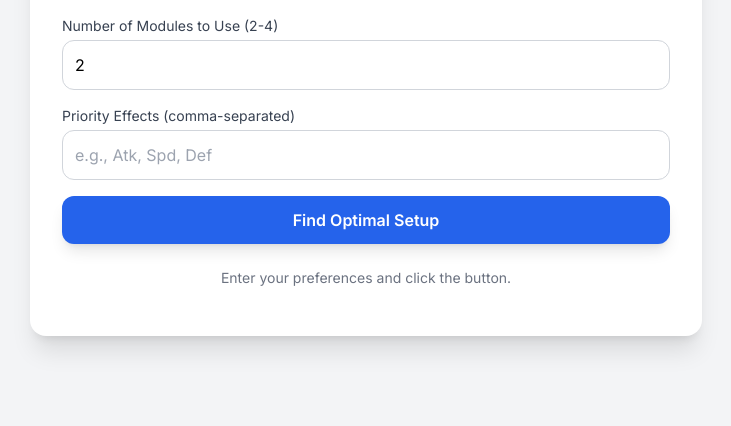
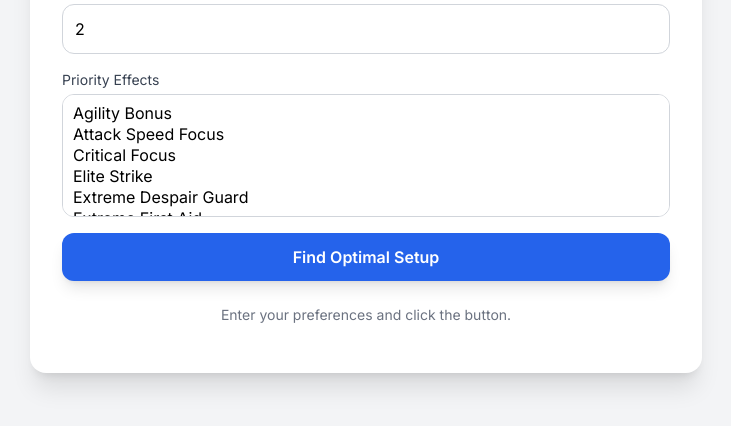
Before and after one commit to maycrywillow/testingmodules, a plain HTML site: page index.html in a window 1280 px wide. Shown: the part 272-698 px from the top of the page, without its empty margins (274-1005 px from the left). Drawn offline with nearby package versions, Linux system fonts and the light colour scheme.

Commit message:
Update index.html

```diff
--- a/index.html
+++ b/index.html
@@ -47,8 +47,31 @@
                 <input type="number" id="numModules" value="2" min="2" max="4" class="mt-1 block w-full p-3 border border-gray-300 rounded-xl focus:outline-none focus:ring-2 focus:ring-blue-500 transition-shadow">
             </div>
             <div>
-                <label for="priorityEffects" class="block text-sm font-medium text-gray-700">Priority Effects (comma-separated)</label>
-                <input type="text" id="priorityEffects" placeholder="e.g., Atk, Spd, Def" class="mt-1 block w-full p-3 border border-gray-300 rounded-xl focus:outline-none focus:ring-2 focus:ring-blue-500 transition-shadow">
+                <label for="priorityEffects" class="block text-sm font-medium text-gray-700">Priority Effects</label>
+                <!-- Multi-select dropdown for priority effects -->
+                <select id="priorityEffects" multiple size="5" class="mt-1 block w-full p-2 border border-gray-300 rounded-xl focus:outline-none focus:ring-2 focus:ring-blue-500 transition-shadow">
+                    <option value="Agility Bonus">Agility Bonus</option>
+                    <option value="Attack Speed Focus">Attack Speed Focus</option>
+                    <option value="Critical Focus">Critical Focus</option>
+                    <option value="Elite Strike">Elite Strike</option>
+                    <option value="Extreme Despair Guard">Extreme Despair Guard</option>
+                    <option value="Extreme First Aid">Extreme First Aid</option>
+                    <option value="Extreme Flexible Movements">Extreme Flexible Movements</option>
+                    <option value="Extreme Life Condensation">Extreme Life Condensation</option>
+                    <option value="Extreme Life Drain">Extreme Life Drain</option>
+                    <option value="Extreme Life Fluctuation">Extreme Life Fluctuation</option>
+                    <option value="Extreme Dmg Stacking">Extreme Dmg Stacking</option>
+                    <option value="Extreme Team Luck">Extreme Team Luck</option>
+                    <option value="Intellect Bonus">Intellect Bonus</option>
+                    <option value="Lucky Focus">Lucky Focus</option>
+                    <option value="Magical Resistance">Magical Resistance</option>
+                    <option value="Physical Resistance">Physical Resistance</option>
+                    <option value="Special Attack Dmg Bonus">Special Attack Dmg Bonus</option>
+                    <option value="Special Healing Bonus">Special Healing Bonus</option>
+                    <option value="Specialization Healing Bonus">Specialization Healing Bonus</option>
+                    <option value="Spellcasting Focus">Spellcasting Focus</option>
+                    <option value="Strength Bonus">Strength Bonus</option>
+                </select>
             </div>
             <button id="optimizeButton" class="w-full bg-blue-600 text-white font-semibold p-3 rounded-xl shadow-lg hover:bg-blue-700 transition-colors duration-200 focus:outline-none focus:ring-2 focus:ring-blue-500 focus:ring-opacity-50">
                 Find Optimal Setup
@@ -73,7 +96,7 @@
     <script>
         document.addEventListener('DOMContentLoaded', () => {
             const numModulesInput = document.getElementById('numModules');
-            const priorityEffectsInput = document.getElementById('priorityEffects');
+            const priorityEffectsSelect = document.getElementById('priorityEffects');
             const optimizeButton = document.getElementById('optimizeButton');
             const statusMessage = document.getElementById('statusMessage');
             const resultsContainer = document.getElementById('resultsContainer');
@@ -97,7 +120,10 @@
 
             function findOptimalModules() {
                 const numModules = parseInt(numModulesInput.value);
-                const priorityEffects = priorityEffectsInput.value.split(',').map(name => name.trim()).filter(Boolean);
+                // Get selected options from the new multi-select element
+                const priorityEffects = Array.from(priorityEffectsSelect.options)
+                                              .filter(option => option.selected)
+                                              .map(option => option.value);
 
                 // Basic validation
                 if (isNaN(numModules) || numModules < 2 || numModules > 4) {
```
